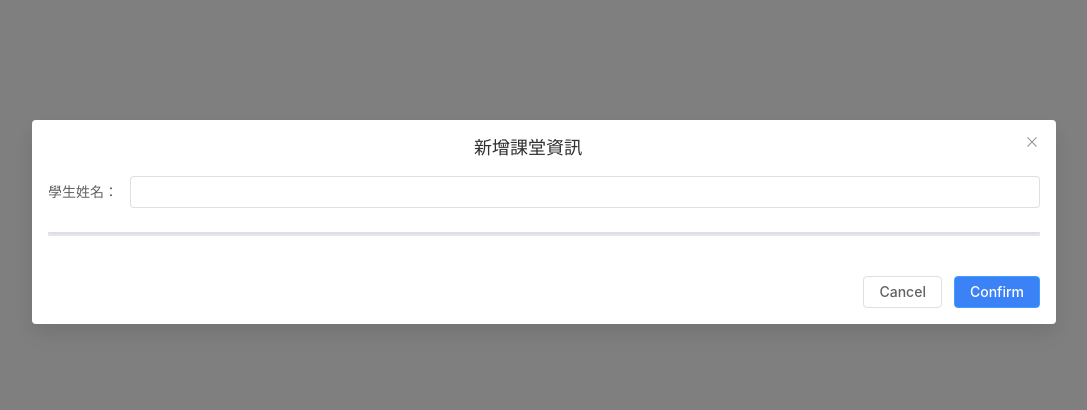
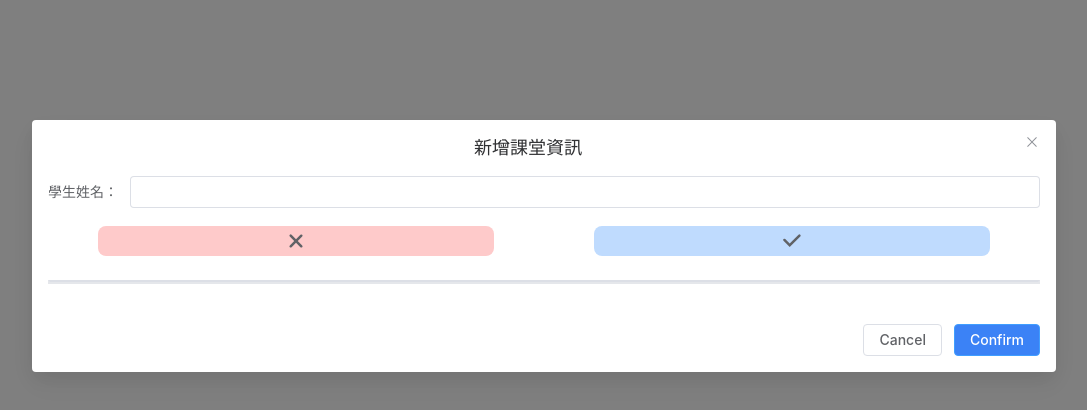
Before and after one commit to crazwade/CSR, a Vue app: page / in a window 1280 px wide. Shown: the top 410 px of the page, without its empty margins (96-1183 px from the left). Built offline with nearby package versions, Linux system fonts and the light colour scheme.

Commit message:
feat: 學生姓名新增 UI 調整

```diff
--- a/package.json
+++ b/package.json
@@ -9,6 +9,7 @@
     "preview": "vite preview"
   },
   "dependencies": {
+    "@element-plus/icons-vue": "^2.1.0",
     "element-plus": "^2.3.8",
     "pinia": "^2.1.6",
     "vue": "^3.3.4"
--- a/src/App.vue
+++ b/src/App.vue
@@ -6,15 +6,22 @@
     :before-close="handleClose"
   >
     <el-form-item label="學生姓名：">
-      <el-input v-model="studentName" clearable @keyup.enter="handleCreate(studentName)" />
+      <el-input v-model="studentName" clearable @keyup.enter="handleCreate" />
+    </el-form-item>
+    <el-form-item>
+      <el-icon size="20px" class=" bg-red-200 w-[40%] h-[30px] rounded-lg mx-[5%] cursor-pointer hover:bg-red-400" @click="handleClear"><CloseBold /></el-icon>
+      <el-icon size="20px" class=" bg-blue-200 w-[40%] h-[30px] rounded-lg mx-[5%] cursor-pointer hover:bg-blue-400" @click="handleCreate"><Select /></el-icon>
     </el-form-item>
     <el-tag
       v-for="item in students"
       :key="item.name"
       class="mx-1 my-1"
       closable
-      :type="''"
+      :type="'info'"
+      size="large"
       @close="handleRemove(item.name)"
+      style="font-size: medium;"
+      round
     >
       {{ item.name }}
     </el-tag>
@@ -49,12 +56,17 @@ const handleClose = () => {
   dialogVisible.value = false;
 };
 
+const handleClear = () => {
+  studentName.value = '';
+};
+
 const handleRemove = (name: string) => {
   studentStore.remove(name);
 };
 
-const handleCreate = (name: string) => {
-  studentStore.addStudent(name);
+const handleCreate = () => {
+  if (studentName.value === '') return;
+  studentStore.addStudent(studentName.value);
   studentName.value = '';
 };
 
--- a/src/main.ts
+++ b/src/main.ts
@@ -4,12 +4,17 @@ import ElementPlus from 'element-plus';
 import './style/style.css';
 import 'element-plus/dist/index.css';
 import './style/tailwindCSS.css';
+import * as ElementPlusIconsVue from '@element-plus/icons-vue';
 import App from './App.vue';
 // Create a Pinia instance
 const pinia = createPinia();
 
 const app = createApp(App);
 
+for (const [key, component] of Object.entries(ElementPlusIconsVue)) {
+  app.component(key, component);
+}
+
 app.use(ElementPlus);
 app.use(pinia);
 app.mount('#app');
```
Also changed, not shown: 1 other file (tests, documents, lock files or other folders).
